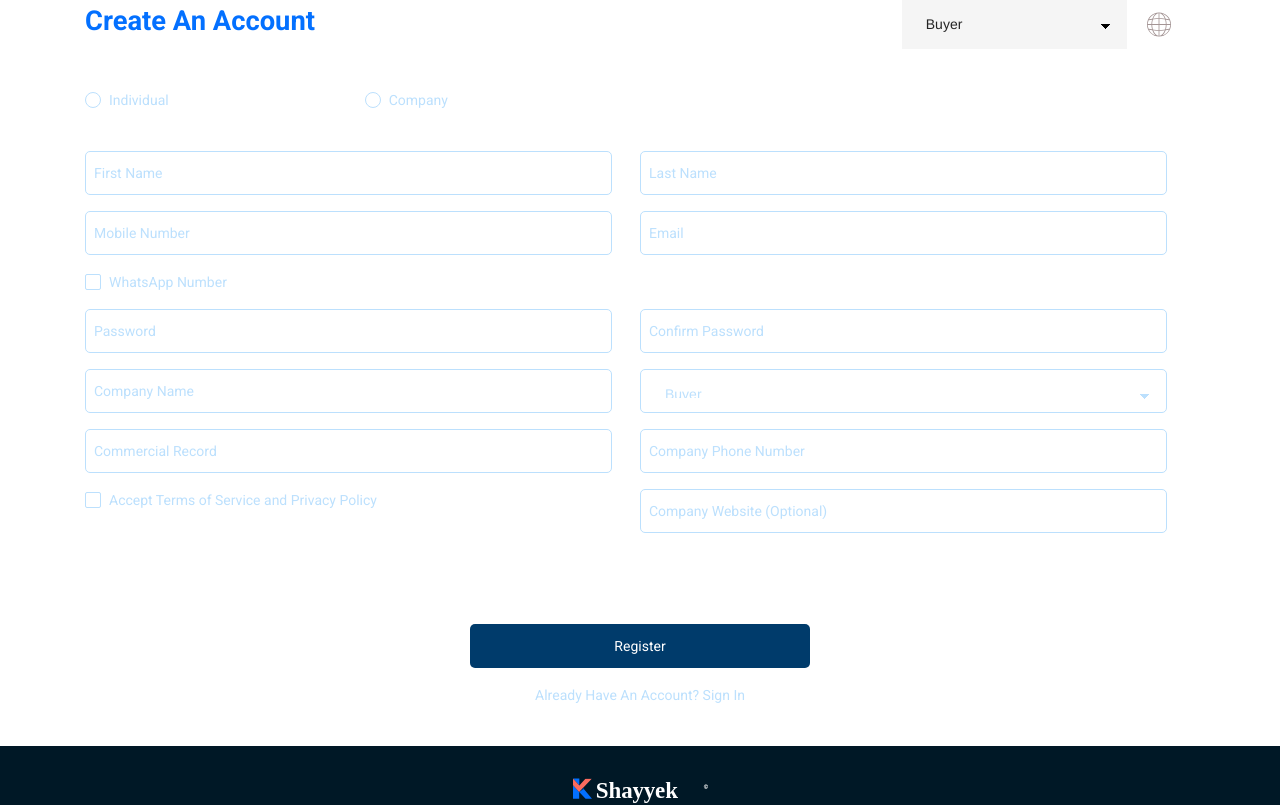
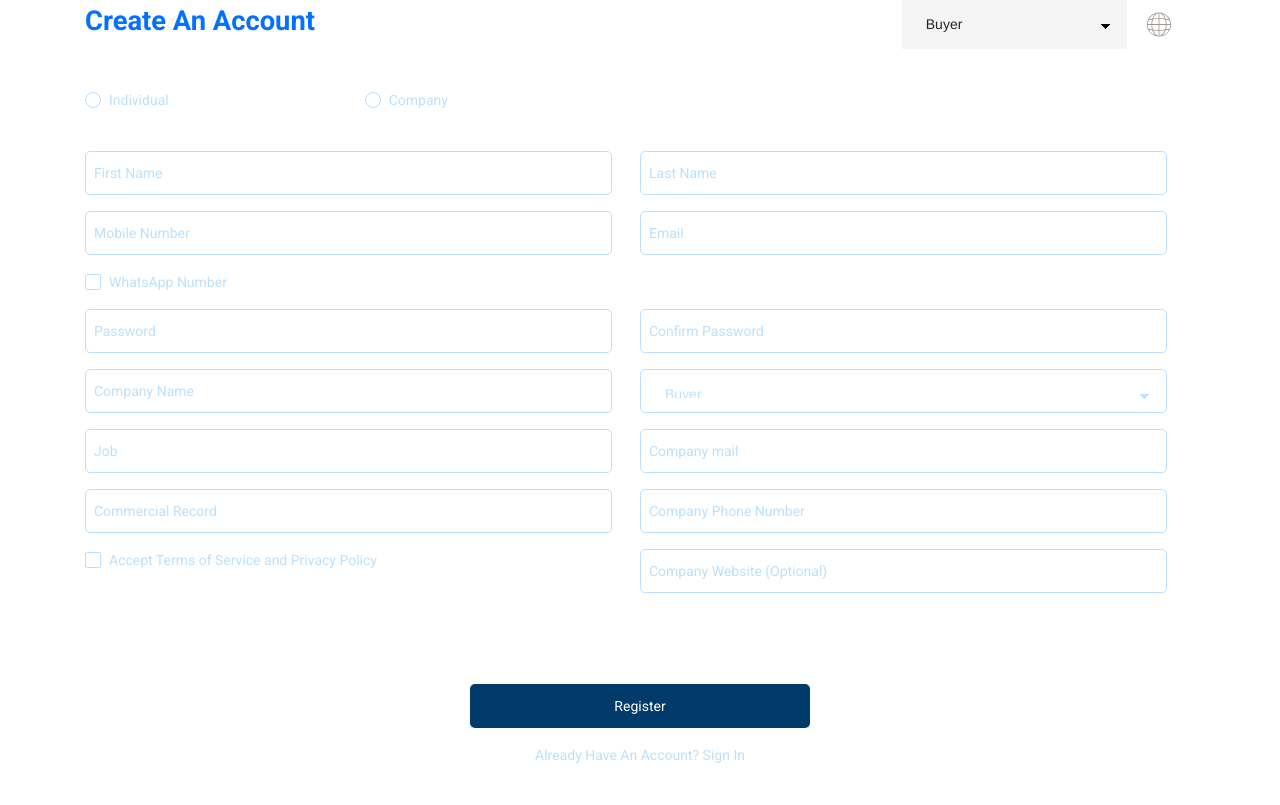
Before and after one commit to nour-gamal/Shayyek, a React (Create React App) app: page /registeration in a window 1280 px wide. Shown: the top 805 px of the page. Built offline with nearby package versions, Linux system fonts and the light colour scheme.

Commit message:
toggle input

```diff
--- a/src/Modules/Registeration/Components/RegistrationForm/RegistrationForm.js
+++ b/src/Modules/Registeration/Components/RegistrationForm/RegistrationForm.js
@@ -1,5 +1,5 @@
 import React, { useState } from "react";
-import { Form,Checkbox, Col, Radio, Row } from "antd";
+import { Form, Checkbox, Col, Radio, Row } from "antd";
 import { useSelector, useDispatch } from "react-redux";
 import { changeLocal } from "../../../../Redux/Localization";
 import languages from "../../../../Resources/Assets/languages.svg";
@@ -8,10 +8,71 @@ function RegisterationForm() {
   const { currentLocal } = useSelector((state) => state.currentLocal);
   const [checked, toggleChecked] = useState(false);
   // const [id, setId] = useState("buyer");
+  const [firstName, setFirstName] = useState("");
+  const [lastName, setLastName] = useState("");
+  const [mobileNumber, setMobileNumber] = useState("");
+  const [email, setEmail] = useState("");
+  // const [whatsAppNumber, setWhatsAppNumber] = useState("")
+  const [password, setPassword] = useState("");
+  const [confirmPassword, setConfirmPassword] = useState("");
+  const [companyName, setCompanyName] = useState("");
+  const [commercialRecord, setCommercialRecord] = useState("");
+  const [companyPhoneNumber, setCompanyPhoneNumber] = useState("");
+//   const [constructor, setConstructor] = useState("");
+  const [buyer, setBuyer] = useState("buyer");
+  const [companyWebsite, setCompanyWebsite] = useState("");
+  const [companyMail, setCompanyMail] = useState("");
+  const [jop, setJop] = useState("");
   const toggleKind = (e) => {
     e.preventDefault();
-		// alert(e.target.id);
-		// setId(e.target.id);
+
+    if (e.target.id === "buyer") {
+	  setBuyer(e.target.id)
+    } else if (e.target.id === "Contractor") {
+		setBuyer(e.target.id)
+    }
+  };
+  const handleChange = (e) => {
+    const id = e.target.id;
+    if (id === "firstName") {
+      setFirstName(e.target.value);
+    } else if (id === "lastName") {
+      setLastName(e.target.value);
+    } else if (id === "mobileNumber") {
+      setMobileNumber(e.target.value);
+    } else if (id === "email") {
+      setEmail(e.target.value);
+    }
+    // else if (id === "whatsAppNumber") {
+    // 	setWhatsAppNumber(e.target.value);
+    // }
+    else if (id === "password") {
+      setPassword(e.target.value);
+    } else if (id === "confirmPassword") {
+      setConfirmPassword(e.target.value);
+    } else if (id === "companyName") {
+      setCompanyName(e.target.value);
+    } else if (id === "commercialRecord") {
+      setCommercialRecord(e.target.value);
+    } else if (id === "companyPhoneNumber") {
+      setCompanyPhoneNumber(e.target.value);
+
+    } else if (id === "companyMail") {
+      setCompanyMail(e.target.value);
+    }
+
+     else if (id === "jop") {
+      setJop(e.target.value);
+    }
+
+	// else if (id === "buyer") {
+    //   setBuyer(e.target.value);
+    // } else if (id === "Constructor") {
+    //   setConstructor(e.target.value);
+    // }
+	else if (id === "companyWebsite") {
+      setCompanyWebsite(e.target.value);
+    }
   };
 
   const dispatch = useDispatch();
@@ -67,17 +128,25 @@ function RegisterationForm() {
         <Form>
           <Row>
             <Col md={12} xs={24}>
+				{buyer==="buyer"&&
               <input
+                id="firstName"
+                value={firstName}
                 type="text"
                 className="input-field"
                 placeholder={currentLocal.registration.firstName}
+                onChange={handleChange}
               />
+			}
             </Col>
             <Col md={12} xs={24}>
               <input
                 type="text"
                 className="input-field "
                 placeholder={currentLocal.registration.lastName}
+                id="lastName"
+                value={lastName}
+                onChange={handleChange}
               />
             </Col>
           </Row>
@@ -87,6 +156,9 @@ function RegisterationForm() {
                 className="input-field"
                 placeholder={currentLocal.registration.mobileNumber}
                 type="number"
+                id="mobileNumber"
+                value={mobileNumber}
+                onChange={handleChange}
               />
             </Col>
             <Col md={12} xs={24}>
@@ -94,11 +166,19 @@ function RegisterationForm() {
                 type="email"
                 className="input-field"
                 placeholder={currentLocal.registration.email}
+                id="email"
+                value={email}
+                onChange={handleChange}
               />
             </Col>
           </Row>
           <Row>
-					<Checkbox className="Checkbox-field ">
+            <Checkbox
+              className="Checkbox-field "
+              // id="whatsAppNumber"
+              // value={whatsAppNumber}
+              // onChange={handleChange}
+            >
               {currentLocal.registration.whatsAppNumber}
             </Checkbox>
           </Row>
@@ -134,6 +214,9 @@ function RegisterationForm() {
                 className="input-field"
                 placeholder={currentLocal.registration.password}
                 type="password"
+                id="password"
+                value={password}
+                onChange={handleChange}
               />
             </Col>
             <Col md={12} xs={24}>
@@ -141,6 +224,9 @@ function RegisterationForm() {
                 type="password"
                 className="input-field"
                 placeholder={currentLocal.registration.confirmPassword}
+                id="confirmPassword"
+                value={confirmPassword}
+                onChange={handleChange}
               />
             </Col>
           </Row>
@@ -150,28 +236,63 @@ function RegisterationForm() {
                 className="input-field"
                 placeholder={currentLocal.registration.companyName}
                 type="text"
+                id="companyName"
+                value={companyName}
+                onChange={handleChange}
               />
             </Col>
             <Col md={12} xs={24}>
-						{/* <input
-              type="text"
-              className="input-field"
-              placeholder={currentLocal.registration.role}
-            /> */}
-						<select name="Role" id="Role" className="input-field selsect-field">
-							<option value="volvo">{currentLocal.registration.buyer}</option>
-							<option value="saab">
+              <select
+                name="Role"
+                id="Role"
+                className="input-field selsect-field"
+              >
+                <option id="buyer" value={buyer} onChange={handleChange}>
+                  {currentLocal.registration.buyer}
+                </option>
+                <option
+                  id="constructor"
+                  value={constructor}
+                  onChange={handleChange}
+                >
                   {currentLocal.registration.constructor}
                 </option>
               </select>
             </Col>
           </Row>
+		  {buyer==="buyer"&&
+		  <Row>
+            <Col md={12} xs={24}>
+              <input
+                className="input-field"
+                placeholder={currentLocal.registration.job}
+                type="text"
+                id="jop"
+                value={jop}
+                onChange={handleChange}
+              />
+            </Col>
+            <Col md={12} xs={24}>
+              <input
+                type="email"
+                className="input-field"
+                placeholder={currentLocal.registration.companyMail}
+                id="companyMail"
+                value={companyMail}
+                onChange={handleChange}
+              />
+            </Col>
+          </Row>
+		}
           <Row>
             <Col md={12} xs={24}>
               <input
                 className="input-field"
                 placeholder={currentLocal.registration.commercialRecord}
                 type="text"
+                id="commercialRecord"
+                value={commercialRecord}
+                onChange={handleChange}
               />
             </Col>
             <Col md={12} xs={24}>
@@ -179,6 +300,9 @@ function RegisterationForm() {
                 type="number"
                 className="input-field"
                 placeholder={currentLocal.registration.companyPhoneNumber}
+                id="companyPhoneNumber"
+                value={companyPhoneNumber}
+                onChange={handleChange}
               />
             </Col>
           </Row>
@@ -186,6 +310,7 @@ function RegisterationForm() {
             <Col md={12} xs={24}>
               <Checkbox
                 className={checked ? "checked" : "Checkbox-field "}
+                id="acceptTerms"
                 onChange={(e) => {
                   toggleChecked(e.target.checked);
                 }}
@@ -203,6 +328,9 @@ function RegisterationForm() {
                   currentLocal.registration.optional +
                   ")"
                 }
+                id="companyWebsite"
+                value={companyWebsite}
+                onChange={handleChange}
               />
             </Col>
           </Row>
```
Lines whose indentation alone changed are shown as unchanged.
